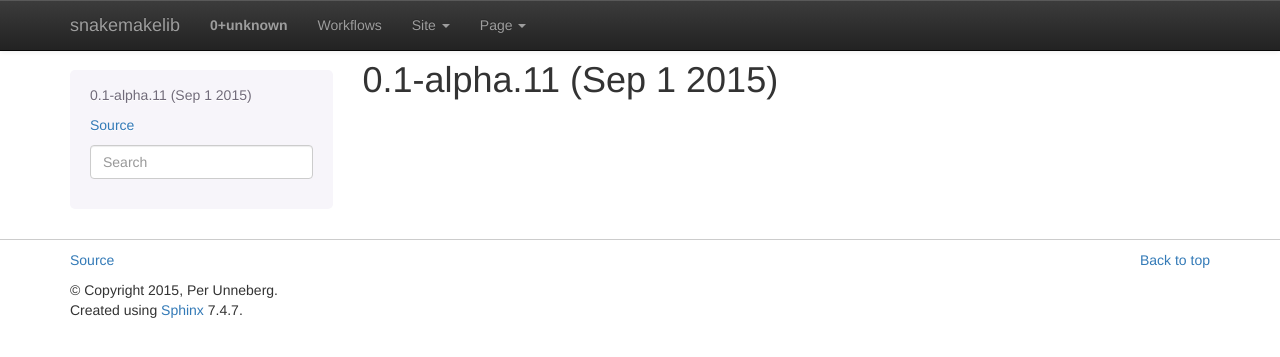
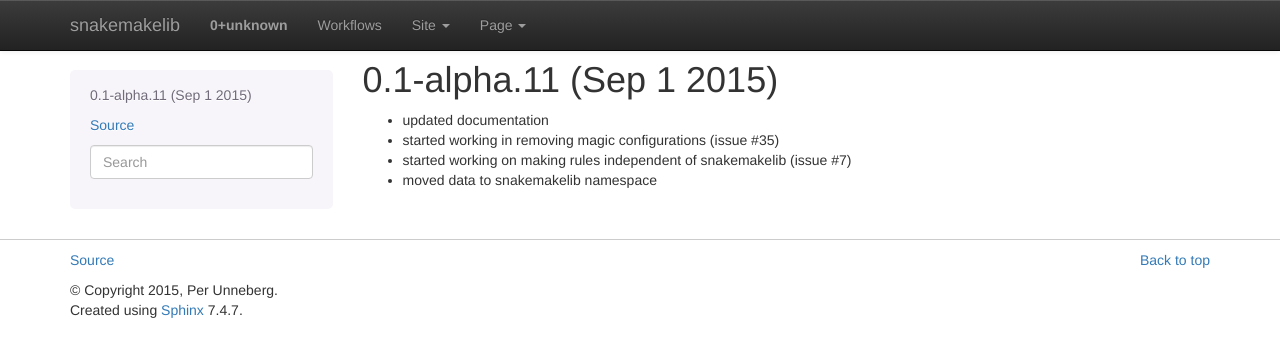
Before and after one commit to percyfal/snakemakelib, a Sphinx documentation site: the page built from sphinx/source/docs/releases/0.1-alpha.11.rst, in a window 1280 px wide. Shown: the top 357 px of the page. Built offline with Sphinx 7.4.7, drawn with Linux system fonts in a browser that asks for light colours; pages that are not in the unit, such as notebooks, are missing from menus.

Commit message:
Add release notes

```diff
--- a/sphinx/source/docs/releases/0.1-alpha.11.rst
+++ b/sphinx/source/docs/releases/0.1-alpha.11.rst
@@ -1,2 +1,7 @@
 0.1-alpha.11 (Sep 1 2015)
 =========================
+
+- updated documentation
+- started working in removing magic configurations (issue #35)
+- started working on making rules independent of snakemakelib (issue #7)
+- moved data to snakemakelib namespace
```
